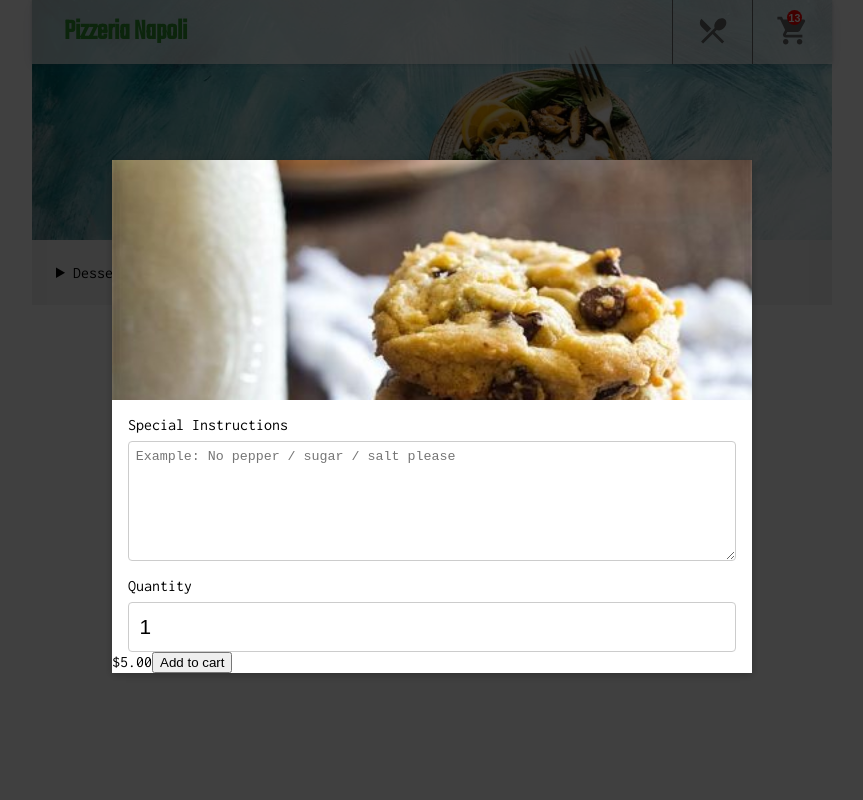
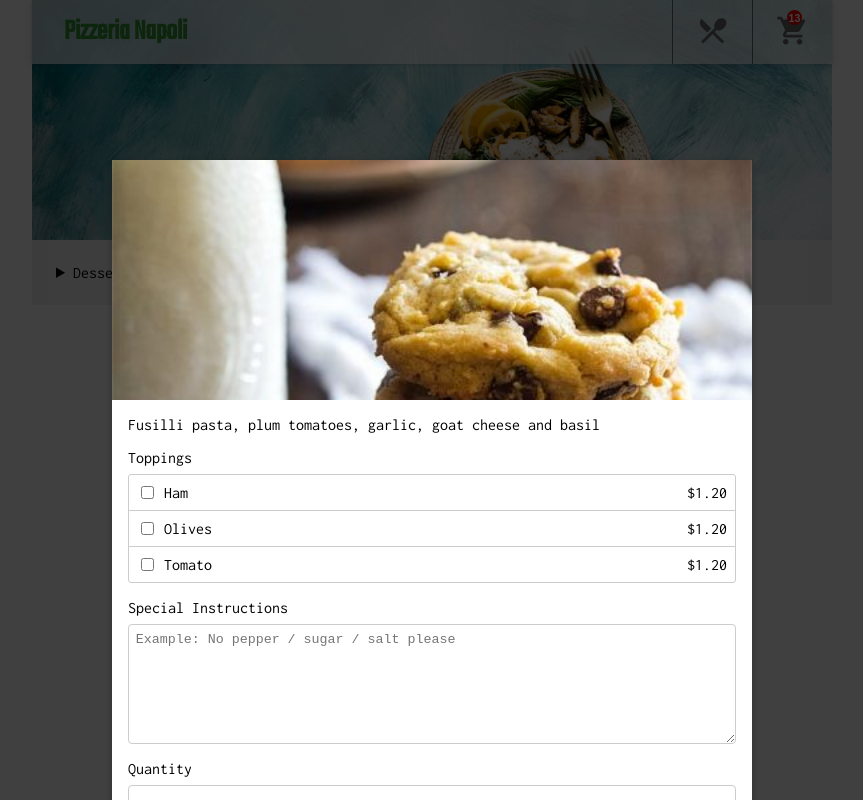
Before and after one commit to shmula1308/food-ordering-web-app-with-React.js, a React (Create React App) app: page / in a window 1280 px wide. Shown: the whole page, without its empty margins (208-1071 px from the left). Built offline with nearby package versions, Linux system fonts and the light colour scheme.

Commit message:
ItemsExtras added

```diff
--- a/src/components/Menu/MenuItem/ItemExtras.js
+++ b/src/components/Menu/MenuItem/ItemExtras.js
@@ -1,5 +1,9 @@
 import React from "react";
 import Modal from "../../UI/Modal";
+import ItemOptions from "./ItemOptions";
+import ItemSpecialInstructions from "./ItemSpecialInstructions";
+import Input from "../../UI/Input";
+import Button from "../../UI/Button";
 import classes from "./ItemExtras.module.css";
 
 const ItemExtras = (props) => {
@@ -10,27 +14,14 @@ const ItemExtras = (props) => {
           <div className={classes.banner}>
             <img className={classes.image} src={props.image} alt='chocolate cookies' />
           </div>
+          <p className={classes.description}>Fusilli pasta, plum tomatoes, garlic, goat cheese and basil</p>
           <div className={classes.controls}>
-            <div className={classes.control}>
-              <label className={classes.label}>Special Instructions</label>
-              <textarea className={classes.textarea} placeholder='Example: No pepper / sugar / salt please' />
-            </div>
-            <div className={classes.control}>
-              <label className={classes.label}>Quantity</label>
-              <input
-                className={classes.input}
-                type='number'
-                defaultValue='1'
-                min='1'
-                max='100'
-                step='1'
-                id={"amount_ " + props.id}
-              />
-            </div>
+            <ItemOptions />
+            <ItemSpecialInstructions />
+            <Input />
           </div>
           <div className={classes.actions}>
-            <span className={classes.total}>$5.00</span>
-            <button type='button'>Add to cart</button>
+            <Button type='submit'>Add to cart</Button>
           </div>
         </form>
       </div>
--- a/src/components/Menu/MenuItem/ItemExtras.module.css
+++ b/src/components/Menu/MenuItem/ItemExtras.module.css
@@ -1,3 +1,8 @@
+.item {
+  max-height: 700px;
+  overflow: scroll;
+}
+
 .image {
   width: 100%;
   height: 100%;
@@ -9,36 +14,16 @@
   height: 15em;
 }
 
+.description {
+  padding: 0 1em;
+  font-size: 1rem;
+  margin-bottom: 0.5em;
+}
+
 .controls {
   padding: 0 1em;
 }
 
-.control {
-  display: flex;
-  flex-direction: column;
+.actions {
+  margin-top: 3em;
 }
-
-.textarea {
-  resize: vertical;
-  height: 120px;
-  min-height: 50px;
-  padding: 0.5em;
-  outline: none;
-  border: none;
-  border: 1px solid #cccccc;
-  border-radius: 4px;
-}
-
-.input {
-  outline: none;
-  padding: 0.5em;
-  height: 50px;
-  font-size: 1.3rem;
-  border: none;
-  border: 1px solid #cccccc;
-  border-radius: 4px;
-}
-
-.label {
-  margin: 1em 0 0.5em 0;
-}
--- /dev/null
+++ b/src/components/Menu/MenuItem/ItemOptions.js
@@ -0,0 +1,35 @@
+import React from "react";
+import classes from "./ItemsOptions.module.css";
+
+const ItemExtras = (props) => {
+  return (
+    <div className={classes["item-options"]}>
+      <span className={classes.category}>Toppings</span>
+      <div className={classes["options-container"]}>
+        <label>
+          <div className={classes["options-control"]}>
+            <input type='checkbox' />
+            <span className={classes.option}>Ham</span>
+          </div>
+          <span className={classes["option-price"]}>$1.20</span>
+        </label>
+        <label>
+          <div className={classes["options-control"]}>
+            <input type='checkbox' />
+            <span className={classes.option}>Olives</span>
+          </div>
+          <span className={classes["option-price"]}>$1.20</span>
+        </label>
+        <label>
+          <div className={classes["options-control"]}>
+            <input type='checkbox' />
+            <span className={classes.option}>Tomato</span>
+          </div>
+          <span className={classes["option-price"]}>$1.20</span>
+        </label>
+      </div>
+    </div>
+  );
+};
+
+export default ItemExtras;
--- /dev/null
+++ b/src/components/Menu/MenuItem/ItemSpecialInstructions.js
@@ -0,0 +1,13 @@
+import React, { Fragment } from "react";
+import classes from "./ItemSpecialInstructions.module.css";
+
+const ItemSpecialInstructions = (props) => {
+  return (
+    <div className={classes.control}>
+      <label className={classes.label}>Special Instructions</label>
+      <textarea className={classes.textarea} placeholder='Example: No pepper / sugar / salt please' />
+    </div>
+  );
+};
+
+export default ItemSpecialInstructions;
--- /dev/null
+++ b/src/components/Menu/MenuItem/ItemSpecialInstructions.module.css
@@ -0,0 +1,20 @@
+.control {
+  display: flex;
+  flex-direction: column;
+}
+
+.label {
+  display: block;
+  margin: 1em 0 0.5em 0;
+}
+
+.textarea {
+  resize: vertical;
+  height: 120px;
+  min-height: 50px;
+  padding: 0.5em;
+  outline: none;
+  border: none;
+  border: 1px solid #cccccc;
+  border-radius: 4px;
+}
--- /dev/null
+++ b/src/components/Menu/MenuItem/ItemsOptions.module.css
@@ -0,0 +1,29 @@
+.category {
+  display: block;
+  margin: 1em 0 0.5em 0;
+}
+.options-container {
+  border: 1px solid #cccccc;
+  border-radius: 3px;
+}
+
+.item-options label {
+  display: flex;
+  justify-content: space-between;
+  align-items: center;
+  cursor: pointer;
+  border-bottom: 1px solid #cccccc;
+  padding: 0.5em;
+}
+
+.item-options label:last-child {
+  border-bottom: none;
+}
+
+.options-control {
+  display: flex;
+  align-items: center;
+}
+.options-control input {
+  margin-right: 10px;
+}
--- /dev/null
+++ b/src/components/UI/Button.js
@@ -0,0 +1,16 @@
+import React from "react";
+import classes from "./Button.module.css";
+
+const Button = (props) => {
+  return (
+    <button className={classes.button} type={props.type}>
+      <div className={classes["button-content"]}>
+        <div className={classes["item-total"]}>$5.00</div>
+        <div className={classes.separator}></div>
+        <div className={classes["button-text"]}>{props.children}</div>
+      </div>
+    </button>
+  );
+};
+
+export default Button;
--- /dev/null
+++ b/src/components/UI/Button.module.css
@@ -0,0 +1,35 @@
+.button-content {
+  display: flex;
+}
+.button {
+  border: none;
+  width: 100%;
+  background-color: #ee8a18;
+  color: #fefefe;
+  font-weight: 800;
+  font-size: 1.2rem;
+  font-family: inherit;
+  cursor: pointer;
+  text-align: center;
+}
+
+.button-text {
+  width: 80%;
+  align-self: center;
+}
+
+.item-total {
+  width: 20%;
+  padding: 1em 0;
+}
+
+.separator {
+  width: 1px;
+  background: linear-gradient(
+    to bottom,
+    transparent 0,
+    rgba(0, 0, 0, 0.15) 49.76%,
+    rgba(0, 0, 0, 0.15) 50.24%,
+    transparent 100%
+  );
+}
--- /dev/null
+++ b/src/components/UI/Input.js
@@ -0,0 +1,21 @@
+import React from "react";
+import classes from "./Input.module.css";
+
+const Input = (props) => {
+  return (
+    <div className={classes.control}>
+      <label className={classes.label}>Quantity</label>
+      <input
+        className={classes.input}
+        type='number'
+        defaultValue='1'
+        min='1'
+        max='99'
+        step='1'
+        id={"amount_ " + props.id}
+      />
+    </div>
+  );
+};
+
+export default Input;
--- /dev/null
+++ b/src/components/UI/Input.module.css
@@ -0,0 +1,18 @@
+.control {
+  display: flex;
+  flex-direction: column;
+}
+.label {
+  display: block;
+  margin: 1em 0 0.5em 0;
+}
+
+.input {
+  outline: none;
+  padding: 0.5em;
+  height: 50px;
+  font-size: 1.3rem;
+  border: none;
+  border: 1px solid #cccccc;
+  border-radius: 4px;
+}
```
